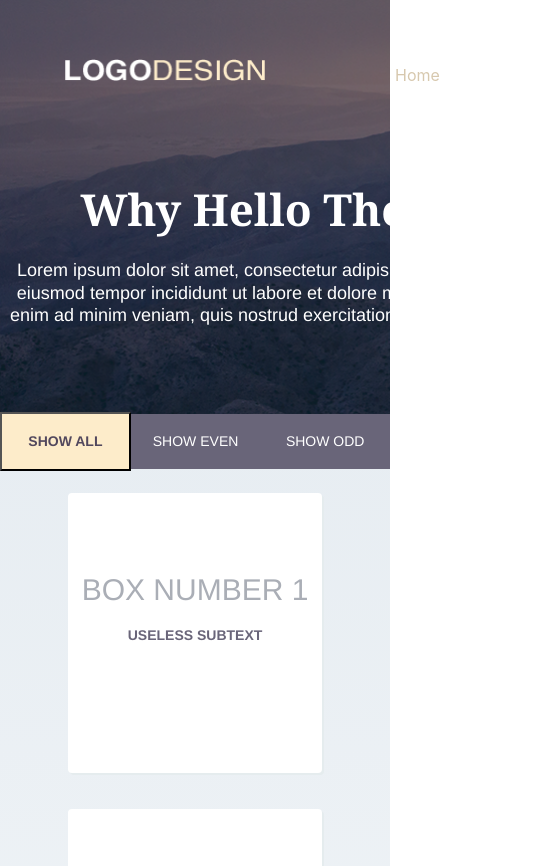
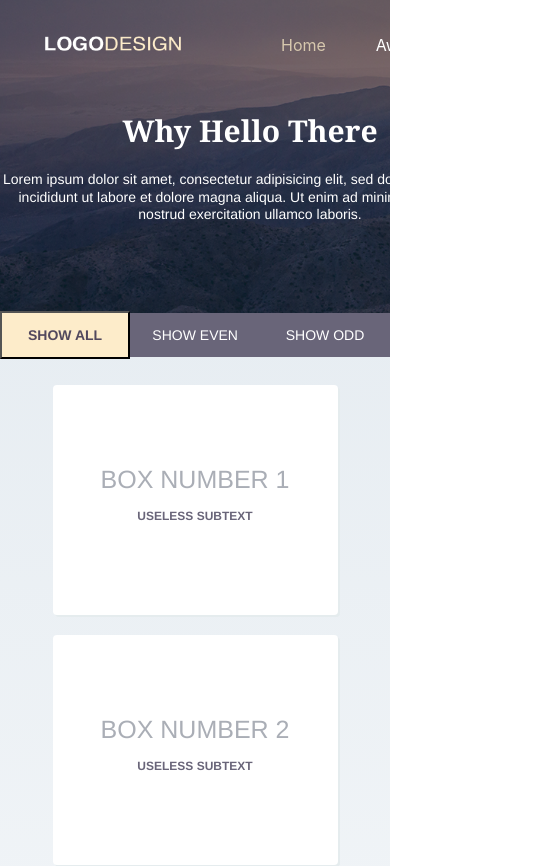
Before and after one commit to SimonPringleWallace/bonfire-challenge, a React (Create React App) app: page / in a window 390 px wide. Shown: the top 866 px of the page, 535 px wide, since content can reach past the window. Built offline with nearby package versions, Linux system fonts and the light colour scheme.

Commit message:
Media Query 800px - Make page mobile responsive for screens below 800px wide.

```diff
--- a/src/box.css
+++ b/src/box.css
@@ -56,7 +56,6 @@ h3 {
   font-weight: 900;
   font-size: 14px;
   margin-top:-10px;
-
 }
 .case-study{
   margin-top: 75px;
@@ -70,3 +69,46 @@ h3 {
   opacity:0;
   transition: .5s;
 }
+/* ipad */
+@media (max-width: 800px) {
+  .box-container {
+    display: flex;
+    justify-content: center;
+    flex-flow: wrap;
+    margin: 0px 35px;
+  }
+  .box {
+    height: 230px; /*50px less than original*/
+    width: 285px;
+    margin: 10px;
+  }
+  h3 {
+    font-weight: 400;
+    font-size: 25px;
+    color: rgb(170,174,182) /*grey*/
+  }
+  .card-description {
+    color: rgb(105,101,121); /*dark grey*/
+    font-weight: 800;
+    font-size: 12px;
+    margin-top:-10px;
+  }
+  .case-study{
+    margin-top: 70px;
+    font-size: 14px;
+    font-weight:600;
+    color: rgb(255,255,255);
+    background-color:rgb(105, 101, 121); /*eggplant*/
+    width:85%;
+    height:55px;
+    transition: .1s;
+  }
+  .box:hover .box-content{
+  margin-top: 29px;
+  transition: .4s;
+  }
+  .box:hover .case-study {
+    opacity:1;
+    transition: .8s;
+  }
+}
--- a/src/filter.css
+++ b/src/filter.css
@@ -32,3 +32,27 @@
   text-transform: uppercase;
   text-align: center;
 }
+
+@media (max-width: 800px){
+  .filter-container {
+    margin-top: 87px;
+  }
+  .filter-button {
+    width: 140px;
+    height:44px;
+    font-size: 14px;
+  }
+  .filter-button:hover {
+    background-color: rgb(253,236,202);
+    color:rgb(82,72,93);
+    font-weight:600;
+
+  }
+  .filter-button-clicked {
+    width: 140px;
+    height:48px;
+    font-size: 14px;
+    font-weight:600;
+    color:rgb(82,72,93);
+  }
+}
--- a/src/header.css
+++ b/src/header.css
@@ -32,3 +32,27 @@ li {
 .away-button {
   margin-right: -25px;
 }
+
+@media (max-width: 800px){
+  img {
+    height: 15px;
+    width: 136px;
+    margin-left: 45px;
+  }
+  .nav-options {
+    list-style: none;
+    display: flex;
+    flex-direction: row;
+    justify-content: flex-end;
+    margin: 35px;
+  }
+  li {
+    padding: 0px;
+    margin: 0 25px;
+    font-size: 16px;
+  }
+  .away-button {
+    margin-right: -25px;
+  }
+
+}
--- a/src/hero.css
+++ b/src/hero.css
@@ -24,3 +24,21 @@ p {
   font-family: helvetica;
   line-height: 1.25;
 }
+
+/* ipad media query */
+@media (max-width: 800px) {
+  .hero {
+    width: 100%;
+    height:325px;
+  }
+  .greeting {
+    width: 500px;
+  }
+  h1 {
+    font-size: 30px;
+  }
+  p {
+    font-size:14px;
+  }
+
+}
```
